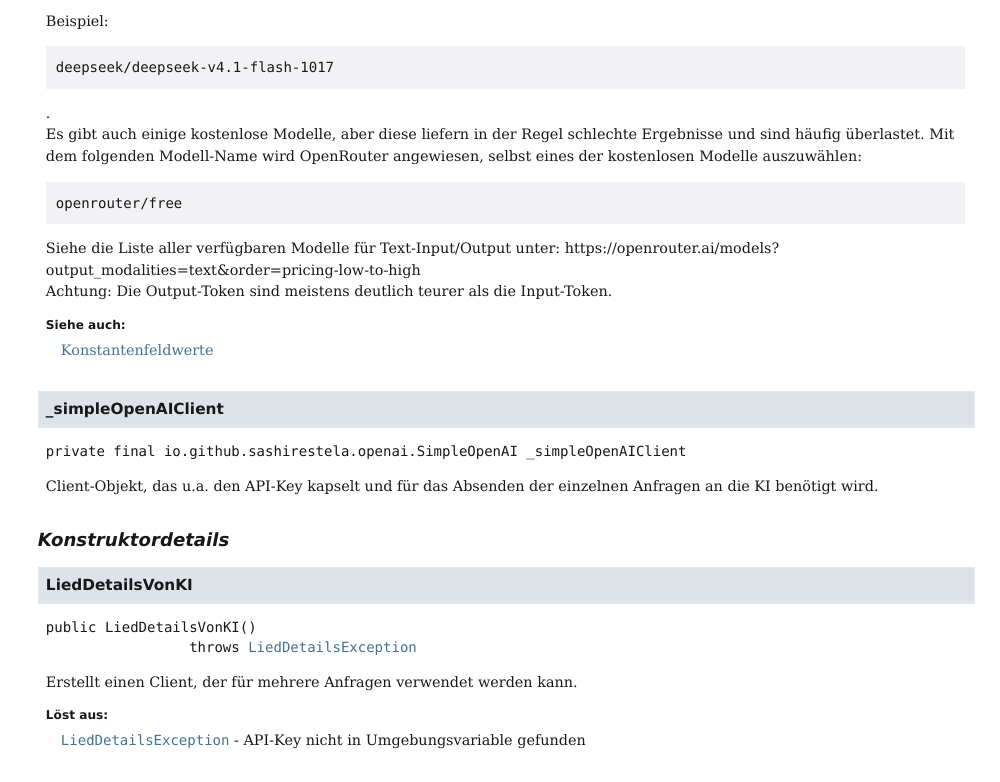
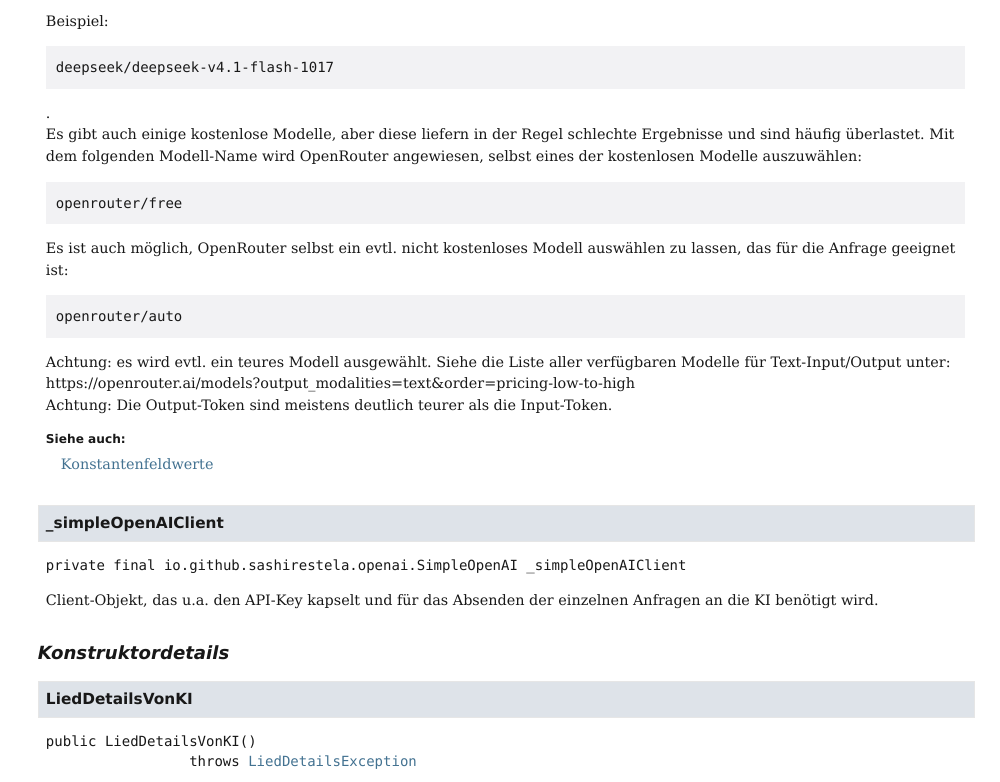
Before and after one commit to MDecker-MobileComputing/Maven_LiedDetailsVonKI, a plain HTML site: page docs/de/eldecker/lieddetails/ki/LiedDetailsVonKI.html in a window 1280 px wide. Shown: the part 1711-2493 px from the top of the page, without its empty margins (280-1280 px from the left). Drawn offline with Linux system fonts and the light colour scheme.

Commit message:
JavaDoc neu erzeugt

```diff
--- a/docs/de/eldecker/lieddetails/ki/LiedDetailsVonKI.html
+++ b/docs/de/eldecker/lieddetails/ki/LiedDetailsVonKI.html
@@ -241,6 +241,11 @@ Ergebnisse und sind häufig überlastet. Mit dem folgenden Modell-Name wird
 OpenRouter angewiesen, selbst eines der kostenlosen Modelle auszuwählen:
 <pre>openrouter/free</pre>
 
+Es ist auch möglich, OpenRouter selbst ein evtl. nicht kostenloses Modell auswählen zu lassen,
+das für die Anfrage geeignet ist:
+<pre>openrouter/auto</pre>
+Achtung: es wird evtl. ein teures Modell ausgewählt.
+
 Siehe die Liste aller verfügbaren Modelle für Text-Input/Output unter:
 https://openrouter.ai/models?output_modalities=text&amp;order=pricing-low-to-high
 <br>
```
Also changed, not shown: docs/constant-values.html (+1 -1 lines).
